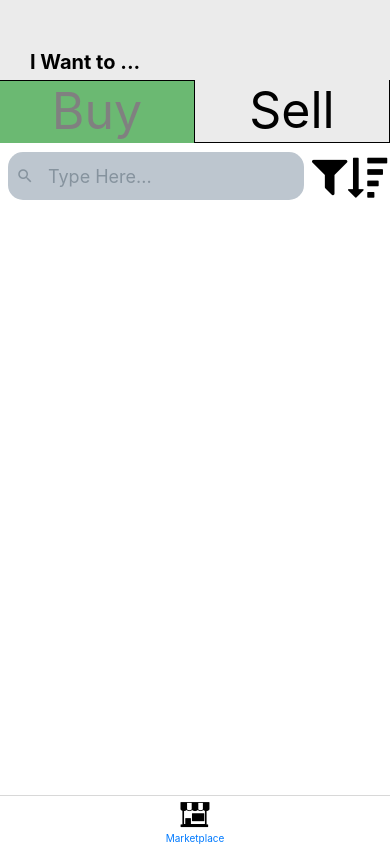
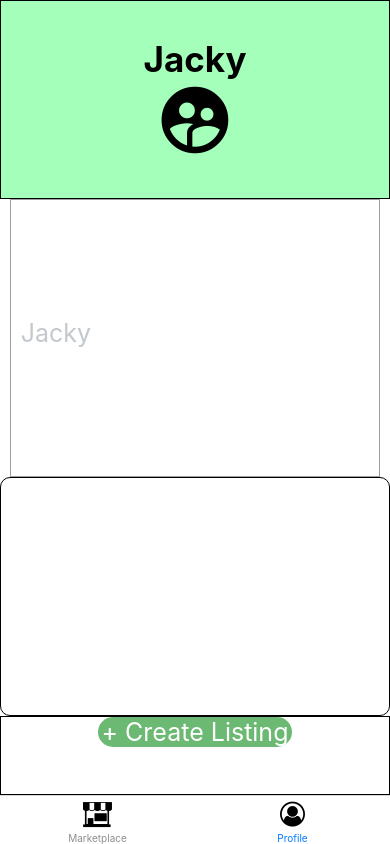
Before and after one commit to MarkoWONG/Team_SOUP_Neighbour_Soup_App, a React Native app: screen /Profile in a window 390 px wide. Built offline with nearby package versions, Linux system fonts and the light colour scheme.

Commit message:
added profile tab to nav bar

```diff
--- a/App.js
+++ b/App.js
@@ -1,4 +1,4 @@
-import { Fontisto } from '@expo/vector-icons';
+import { Fontisto, FontAwesome  } from '@expo/vector-icons';
 import { createBottomTabNavigator } from "@react-navigation/bottom-tabs";
 import { NavigationContainer } from "@react-navigation/native";
 import { createNativeStackNavigator } from "@react-navigation/native-stack";
@@ -8,6 +8,7 @@ import Buy from "./pages/marketplace/Buy";
 import CreateListing from "./pages/marketplace/CreateListing";
 import ListingDetails from './pages/marketplace/ListingDetails';
 import EditListing from './pages/marketplace/EditListing';
+import Profile from './pages/profile/profile';
 const RootStack = createNativeStackNavigator();
 const Tabs = createBottomTabNavigator();
 
@@ -21,13 +22,13 @@ export default function App() {
             tabBarIcon: ({ size }) => <Fontisto name="shopping-store" size={size} color="black" />,
             }}
         />
-        {/* <Tabs.Screen
+        <Tabs.Screen
             name="Profile"
-            component={account}
+            component={Profile}
             options={{
-            tabBarIcon: ({ size }) => <Ionicons name="md-settings" size={size} />,
+            tabBarIcon: ({ size }) => <FontAwesome name="user-circle-o" size={size} color="black" />,
             }}
-        /> */}
+        />
         </Tabs.Navigator>
     );
 
--- a/pages/marketplace/ListingDetails.js
+++ b/pages/marketplace/ListingDetails.js
@@ -5,7 +5,6 @@ import { Input, Icon} from '@rneui/themed';
 
 export default function ListingDetails({ route, navigation }) {
     const {  image, title, price, category, description  } = route.params ?? {};
-    // useEffect(() => navigation.setOptions({ title }), []);
     const [msg, setMsg] = useState("");
 
     return (
@@ -58,8 +57,7 @@ export default function ListingDetails({ route, navigation }) {
                 <View style={{height:'25%', width: '100%', borderWidth:0 ,}}>
                     <Text style= {{fontSize: 30, fontWeight: 'bold', marginBottom: 10}}>Seller Information</Text>
                     <View style={{flexDirection: 'row'}}>
-                        <MaterialIcons name="supervised-user-circle" size={80
-                        } color="black" />
+                        <MaterialIcons name="supervised-user-circle" size={80} color="black" />
                         <Text style={{fontSize: 40, marginTop:10, marginLeft: 20}}>Jacky</Text>
                     </View>
                 </View>
--- /dev/null
+++ b/pages/profile/profile.js
@@ -0,0 +1,100 @@
+import { Text, Alert, View, StyleSheet, TouchableOpacity , Image} from 'react-native';
+import { Input} from '@rneui/themed';
+import { MaterialIcons } from '@expo/vector-icons';
+
+export default function Profile({ route, navigation }) {
+    return (
+        <View style={styles.main_container}>
+            {/*////////////////        Inputs Fields       //////////////////*/}
+            <View style={styles.Profile_Top_container}>
+                <Text style={{fontSize: 35, fontWeight:'bold'}}>Jacky</Text>
+                <MaterialIcons name="supervised-user-circle" size={80} color="black" />
+            </View>
+            {/*///////////////////       input fields       ////////////////////*/}
+            <View style={styles.input_fields_container}>
+                <Input
+                    placeholder="Jacky"
+                    // placeholderTextColor={"black"}
+                    disabled= "true"
+                    disabledInputStyle={{color: 'black'}}
+                    containerStyle= {styles.outer_input_container}
+                    inputContainerStyle= {{borderBottomWidth: 0}}
+                    inputStyle= {{fontSize: 25}}
+                />
+            </View>
+            {/*/////////////////////      Acessibility        /////////////////////*/}
+            <View style={styles.accessibility_container}>
+
+            </View>
+
+            {/*/////////////////////      edit button        /////////////////////*/}
+            <View style={styles.edit_container}>
+                <TouchableOpacity
+                    style={{borderRadius: 30, backgroundColor: "#6BB972", width: '50%'}}
+                    onPress={() => {
+                        if(title && price && image && category && description) {
+                            navigation.navigate("Sell", { image, title, price, category, description })
+                        }
+                        else{
+                            Alert.alert("All input fields are required", "Please enter something in each input field")
+                        }
+                    }}
+                >
+                    <Text style={styles.create_button_text}>+ Create Listing</Text>
+                </TouchableOpacity>
+            </View>
+        </View>
+    );
+}
+const styles= StyleSheet.create({
+    main_container: {
+        backgroundColor: '#ffffff',
+        height: '100%',
+        width: '100%',
+        alignItems: 'center',
+    },
+    Profile_Top_container: {
+        backgroundColor: '#a3ffba',
+        borderWidth: 1,
+        alignItems: 'center',
+        justifyContent:'center',
+        height: '25%',
+        width: '100%',
+    },
+    input_fields_container:{
+        borderWidth: 1,
+        borderColor: '#9e9e9d',
+        alignItems: 'center',
+        flexDirection: 'row',
+        height: '35%',
+        width: '95%',
+    },
+    accessibility_container:{
+        alignItems: 'center',
+        flexDirection: 'column',
+        borderWidth: 1,
+        borderRadius: 10,
+        height: '30%',
+        width: '100%',
+    },
+    edit_container: {
+        textAlign: 'center',
+        alignItems: 'center',
+        flexDirection: 'column',
+        width: '100%',
+        height: '10%',
+        borderWidth: 1
+    },
+    create_container: {
+        // borderWidth: 1,
+        width: '100%',
+        alignItems: 'center',
+        justifyContent: 'space-evenly',
+        marginTop: 25,
+    },
+    create_button_text: {
+        textAlign: 'center',
+        fontSize: 25,
+        color: 'white',
+    },
+});
```
Also changed, not shown: pages/account/account.js (deleted).
